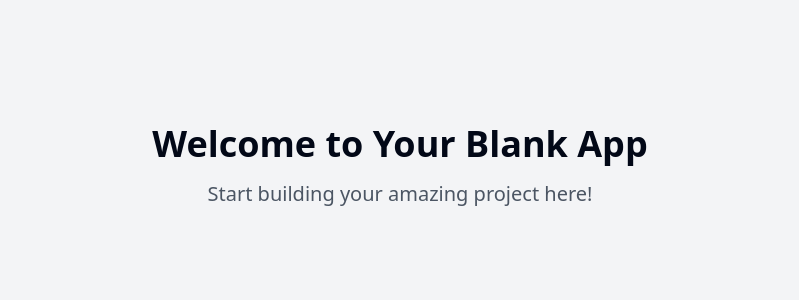
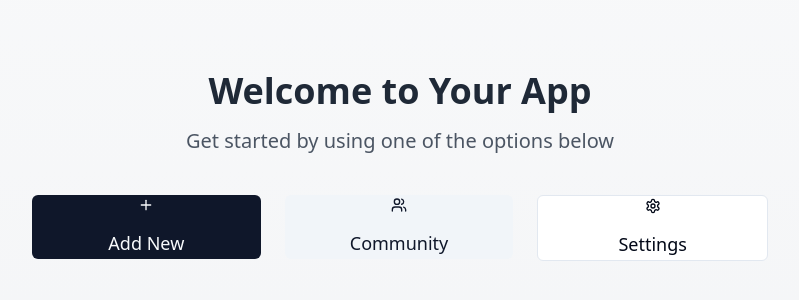
Before and after one commit to kokobe202/wine-whisperer-ratings, a React (Vite) app: page / in a window 1280 px wide. Shown: the part 234-534 px from the top of the page, without its empty margins (240-1039 px from the left). Built offline with nearby package versions, Linux system fonts and the light colour scheme.

Commit message:
feat: Implement main page with buttons
Adds a main page with three buttons: "Add", "Community", and "Settings".

```diff
--- a/src/pages/Index.tsx
+++ b/src/pages/Index.tsx
@@ -1,11 +1,63 @@
-// Update this page (the content is just a fallback if you fail to update the page)
+
+import React from "react";
+import { Button } from "@/components/ui/button";
+import { Plus, Users, Settings } from "lucide-react";
+import { useNavigate } from "react-router-dom";
+import { toast } from "@/components/ui/sonner";
 
 const Index = () => {
+  const navigate = useNavigate();
+
+  const handleAddClick = () => {
+    toast("Add functionality coming soon");
+  };
+
+  const handleCommunityClick = () => {
+    toast("Community page coming soon");
+  };
+
+  const handleSettingsClick = () => {
+    toast("Settings page coming soon");
+  };
+
   return (
-    <div className="min-h-screen flex items-center justify-center bg-gray-100">
-      <div className="text-center">
-        <h1 className="text-4xl font-bold mb-4">Welcome to Your Blank App</h1>
-        <p className="text-xl text-gray-600">Start building your amazing project here!</p>
+    <div className="min-h-screen flex flex-col items-center justify-center bg-gradient-to-b from-gray-50 to-gray-100">
+      <div className="text-center mb-10">
+        <h1 className="text-4xl font-bold mb-4 text-gray-800">Welcome to Your App</h1>
+        <p className="text-xl text-gray-600 max-w-md mx-auto">
+          Get started by using one of the options below
+        </p>
+      </div>
+
+      <div className="flex flex-col md:flex-row gap-6 w-full max-w-3xl px-4">
+        <Button
+          onClick={handleAddClick}
+          className="flex-1 py-8 text-lg flex flex-col items-center gap-4"
+          size="lg"
+        >
+          <Plus size={28} />
+          <span>Add New</span>
+        </Button>
+
+        <Button
+          onClick={handleCommunityClick}
+          className="flex-1 py-8 text-lg flex flex-col items-center gap-4"
+          variant="secondary"
+          size="lg"
+        >
+          <Users size={28} />
+          <span>Community</span>
+        </Button>
+
+        <Button
+          onClick={handleSettingsClick}
+          className="flex-1 py-8 text-lg flex flex-col items-center gap-4"
+          variant="outline"
+          size="lg"
+        >
+          <Settings size={28} />
+          <span>Settings</span>
+        </Button>
       </div>
     </div>
   );
```
